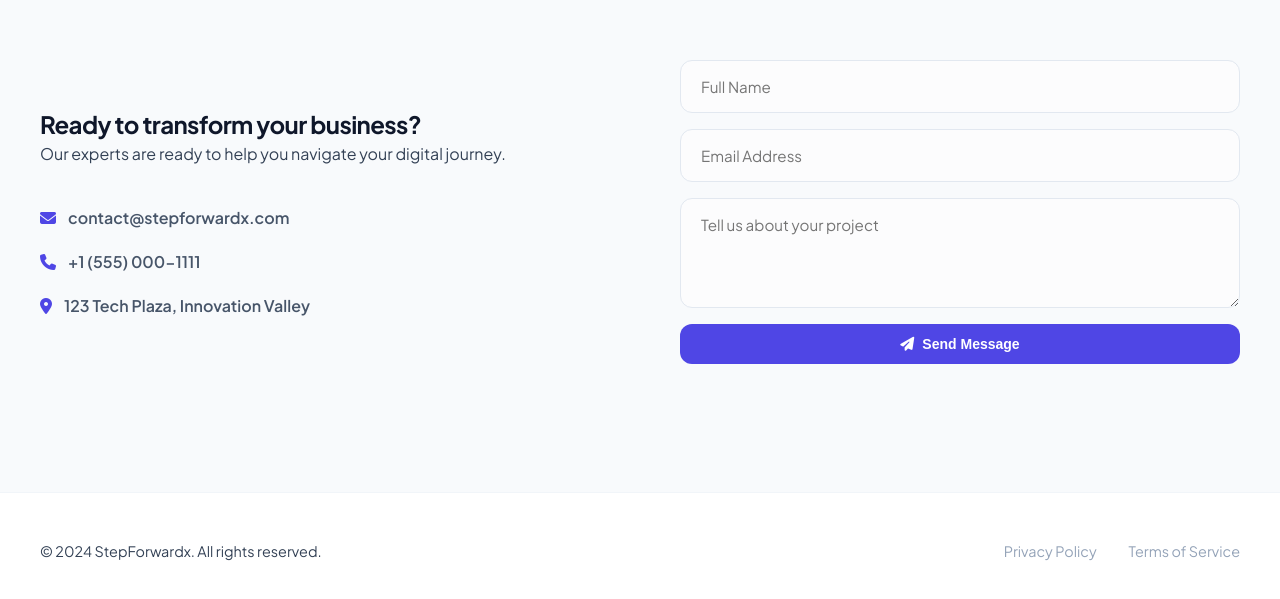
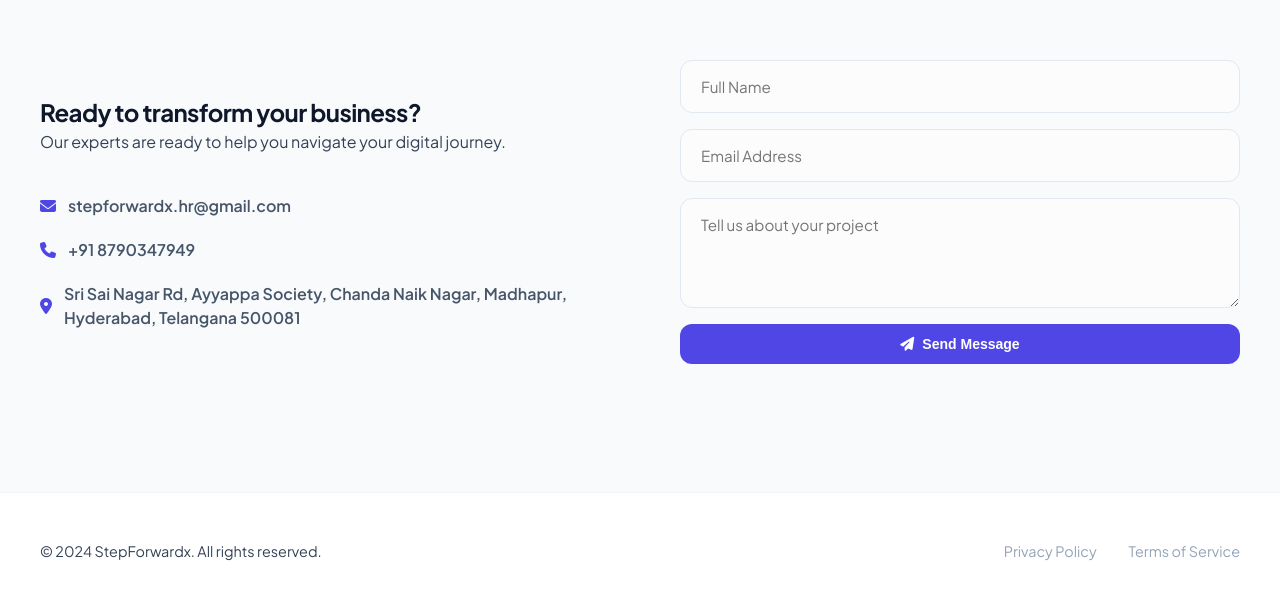
Before and after one commit to Danush-developer/Job-portal, an Angular app in the folder job-portal-angular/: page /#/ in a window 1280 px wide. Shown: the part 4146-4745 px from the top of the page. Built offline with nearby package versions, Linux system fonts and the light colour scheme; no server answers.

Commit message:
Update contact details on landing page

```diff
--- a/job-portal-angular/src/app/components/landing/landing.component.html
+++ b/job-portal-angular/src/app/components/landing/landing.component.html
@@ -165,9 +165,9 @@
           <h2>Ready to transform your business?</h2>
           <p>Our experts are ready to help you navigate your digital journey.</p>
           <div class="contact-details">
-            <div class="detail"><i class="fas fa-envelope"></i> contact@stepforwardx.com</div>
-            <div class="detail"><i class="fas fa-phone"></i> +1 (555) 000-1111</div>
-            <div class="detail"><i class="fas fa-location-dot"></i> 123 Tech Plaza, Innovation Valley</div>
+            <div class="detail"><i class="fas fa-envelope"></i> stepforwardx.hr@gmail.com</div>
+            <div class="detail"><i class="fas fa-phone"></i> +91 8790347949</div>
+            <div class="detail"><i class="fas fa-location-dot"></i> Sri Sai Nagar Rd, Ayyappa Society, Chanda Naik Nagar, Madhapur, Hyderabad, Telangana 500081</div>
           </div>
         </div>
         <div class="contact-form-box">
```
